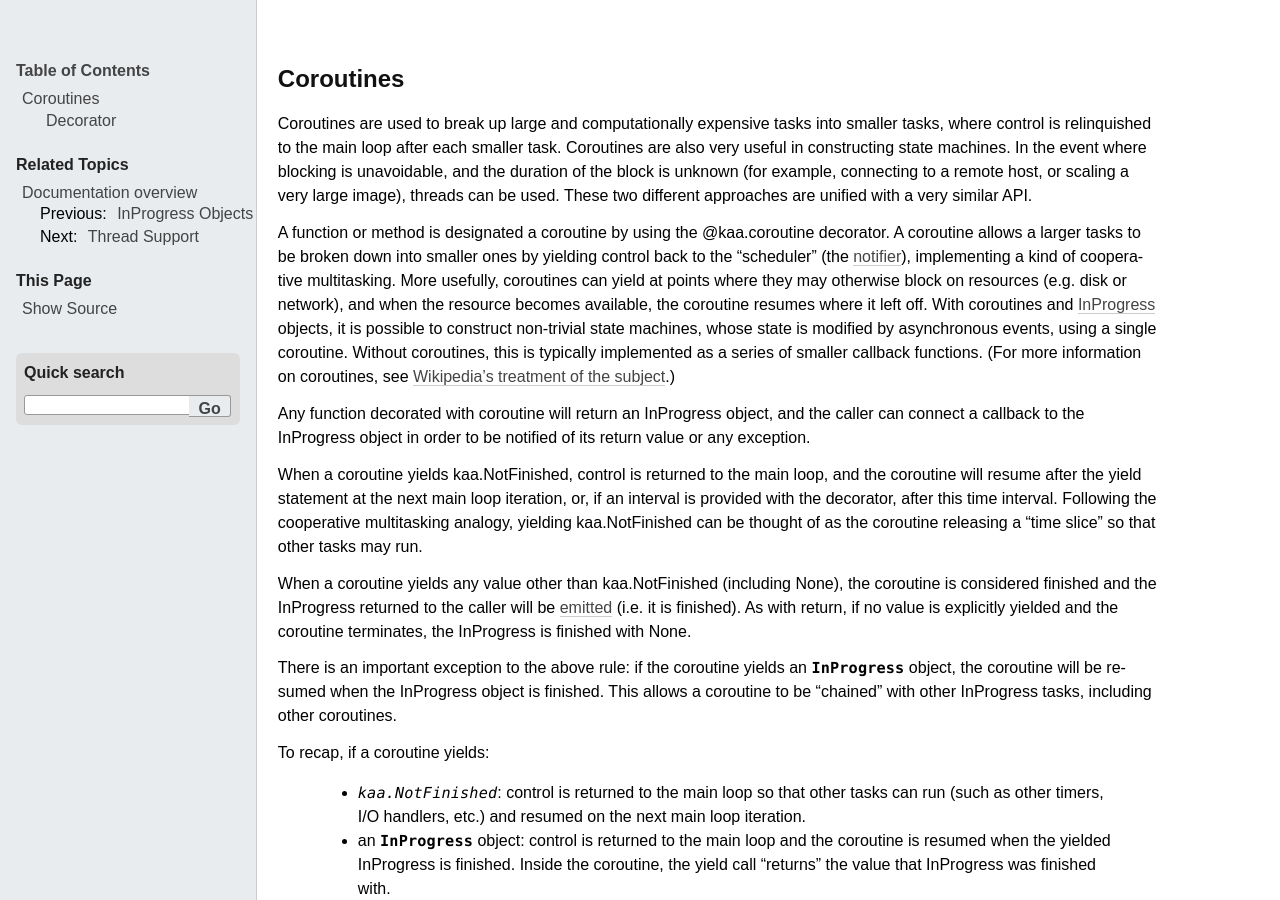
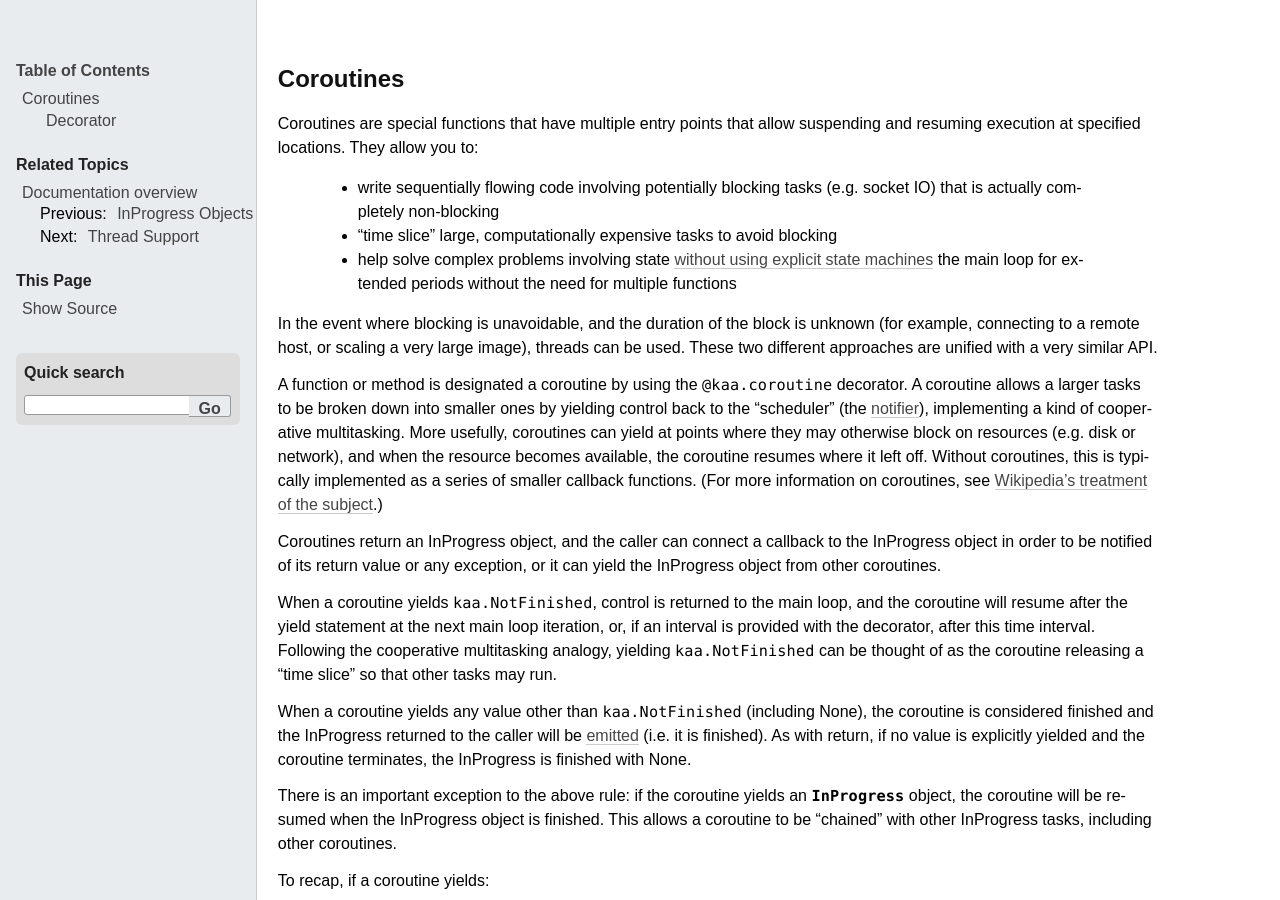
Before and after one commit to freevo/kaa-base, a Sphinx documentation site: the page built from doc/async/coroutines.rst, in a window 1280 px wide and 900 px high. Built offline with Sphinx 7.4.7, drawn with Linux system fonts in a browser that asks for light colours; the version number is read from the project's files by our own code.

Commit message:
Improve InProgressAny/All and coroutine documentation

```diff
--- a/doc/async/coroutines.rst
+++ b/doc/async/coroutines.rst
@@ -7,44 +7,47 @@
 Coroutines
 ----------
 
-Coroutines are used to break up large and computationally expensive
-tasks into smaller tasks, where control is relinquished to the main
-loop after each smaller task. Coroutines are also very useful in
-constructing state machines. In the event where blocking is
-unavoidable, and the duration of the block is unknown (for example,
-connecting to a remote host, or scaling a very large image), threads
-can be used. These two different approaches are unified with a very
-similar API.
+Coroutines are special functions that have multiple entry points that allow
+suspending and resuming execution at specified locations.  They allow you to:
 
-A function or method is designated a coroutine by using the @kaa.coroutine
+ * write sequentially flowing code involving potentially blocking tasks (e.g.
+   socket IO) that is actually completely non-blocking
+ * "time slice" large, computationally expensive tasks to avoid blocking
+ * help solve complex problems involving state `without using explicit state machines <http://eli.thegreenplace.net/2009/08/29/co-routines-as-an-alternative-to-state-machines/>`_
+   the main loop for extended periods without the need for multiple functions
+
+In the event where blocking is unavoidable, and the duration of the block is
+unknown (for example, connecting to a remote host, or scaling a very large
+image), threads can be used.  These two different approaches are unified with a
+very similar API.
+
+A function or method is designated a coroutine by using the ``@kaa.coroutine``
 decorator.  A coroutine allows a larger tasks to be broken down into smaller
 ones by yielding control back to the "scheduler" (the :ref:`notifier
 <notifier>`), implementing a kind of cooperative multitasking.  More usefully,
 coroutines can yield at points where they may otherwise block on resources
 (e.g. disk or network), and when the resource becomes available, the coroutine
-resumes where it left off.  With coroutines and :ref:`InProgress <inprogress>`
-objects, it is possible to construct non-trivial state machines, whose state is
-modified by asynchronous events, using a single coroutine.  Without coroutines,
-this is typically implemented as a series of smaller callback functions.  (For
-more information on coroutines, see `Wikipedia's treatment of the subject
+resumes where it left off.  Without coroutines, this is typically implemented
+as a series of smaller callback functions.  (For more information on
+coroutines, see `Wikipedia's treatment of the subject
 <http://en.wikipedia.org/wiki/Coroutine>`_.)
 
-Any function decorated with coroutine will return an InProgress object, and the
-caller can connect a callback to the InProgress object in order to be notified
-of its return value or any exception.
+Coroutines return an InProgress object, and the caller can connect a callback
+to the InProgress object in order to be notified of its return value or any
+exception, or it can yield the InProgress object from other coroutines.
 
-When a coroutine yields kaa.NotFinished, control is returned to the
+When a coroutine yields ``kaa.NotFinished``, control is returned to the
 main loop, and the coroutine will resume after the yield statement
 at the next main loop iteration, or, if an interval is provided with the
 decorator, after this time interval.  Following the cooperative multitasking
-analogy, yielding kaa.NotFinished can be thought of as the coroutine releasing
+analogy, yielding ``kaa.NotFinished`` can be thought of as the coroutine releasing
 a "time slice" so that other tasks may run.
 
-When a coroutine yields any value other than kaa.NotFinished (including None),
+When a coroutine yields any value other than ``kaa.NotFinished`` (including None),
 the coroutine is considered finished and the InProgress returned to the caller
-will be :ref:`emitted <emitting>` (i.e. it is finished). As with return, if no value is
-explicitly yielded and the coroutine terminates, the InProgress is finished
-with None.
+will be :ref:`emitted <emitting>` (i.e. it is finished). As with return, if no
+value is explicitly yielded and the coroutine terminates, the InProgress is
+finished with None.
 
 There is an important exception to the above rule: if the coroutine yields an
 :class:`~kaa.InProgress` object, the coroutine will be resumed when the
@@ -53,7 +56,7 @@ other InProgress tasks, including other coroutines.
 
 To recap, if a coroutine yields:
 
- * `kaa.NotFinished`: control is returned to the main loop so that other tasks
+ * ``kaa.NotFinished``: control is returned to the main loop so that other tasks
    can run (such as other timers, I/O handlers, etc.) and resumed on the next
    main loop iteration.
  * an :class:`~kaa.InProgress` object: control is returned to the main loop and
--- a/doc/core/signals.rst
+++ b/doc/core/signals.rst
@@ -181,7 +181,7 @@ object's :attr:`~kaa.Signal.changed_cb` property (or by passing it on the constr
     ...     if action == kaa.Signal.CONNECTED:
     ...         print 'New callback added, signal now has %d' % len(signal)
     ...     else:
-    ...         print 'Callback added, signal now has %d' % len(signal)
+    ...         print 'Callback removed, signal now has %d' % len(signal)
     ...
     >>> sig = kaa.Signal(changed_cb=signal_changed)
     >>> callback = sig.connect(lambda: None)
```
Also changed, not shown: 1 other file.
